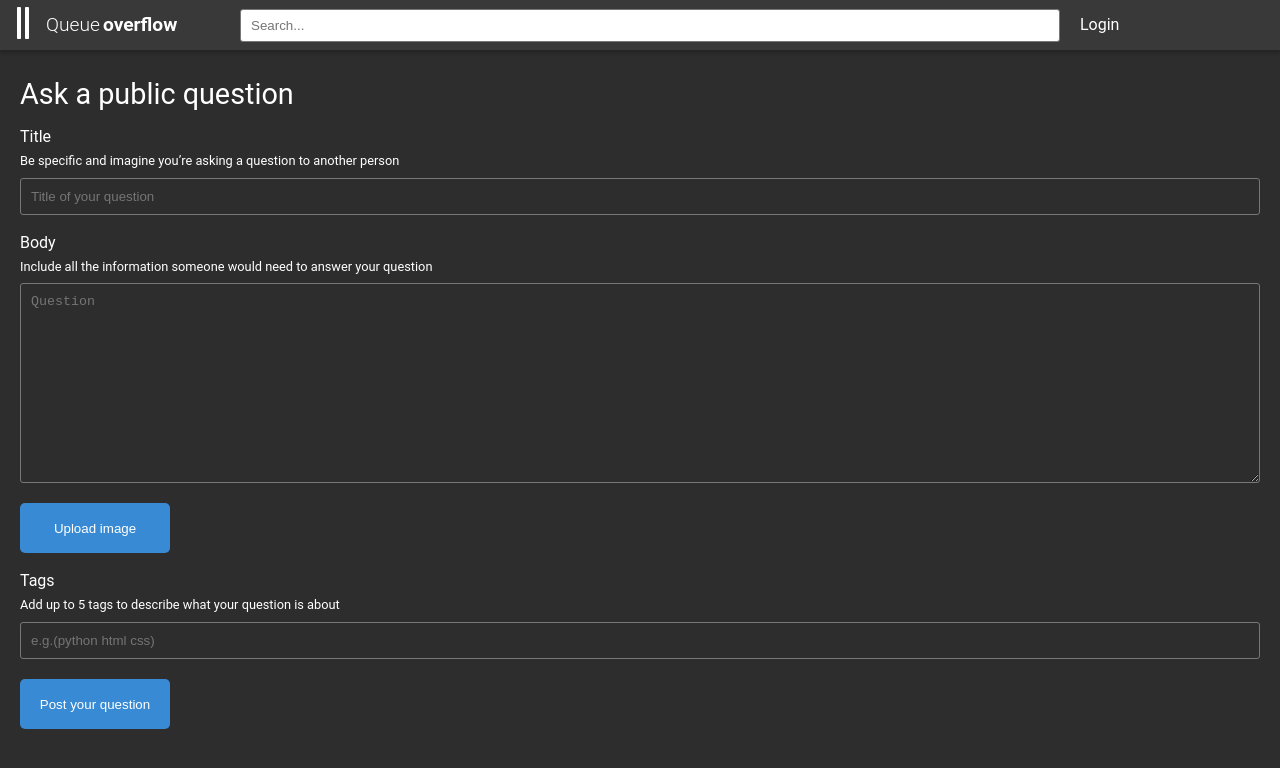
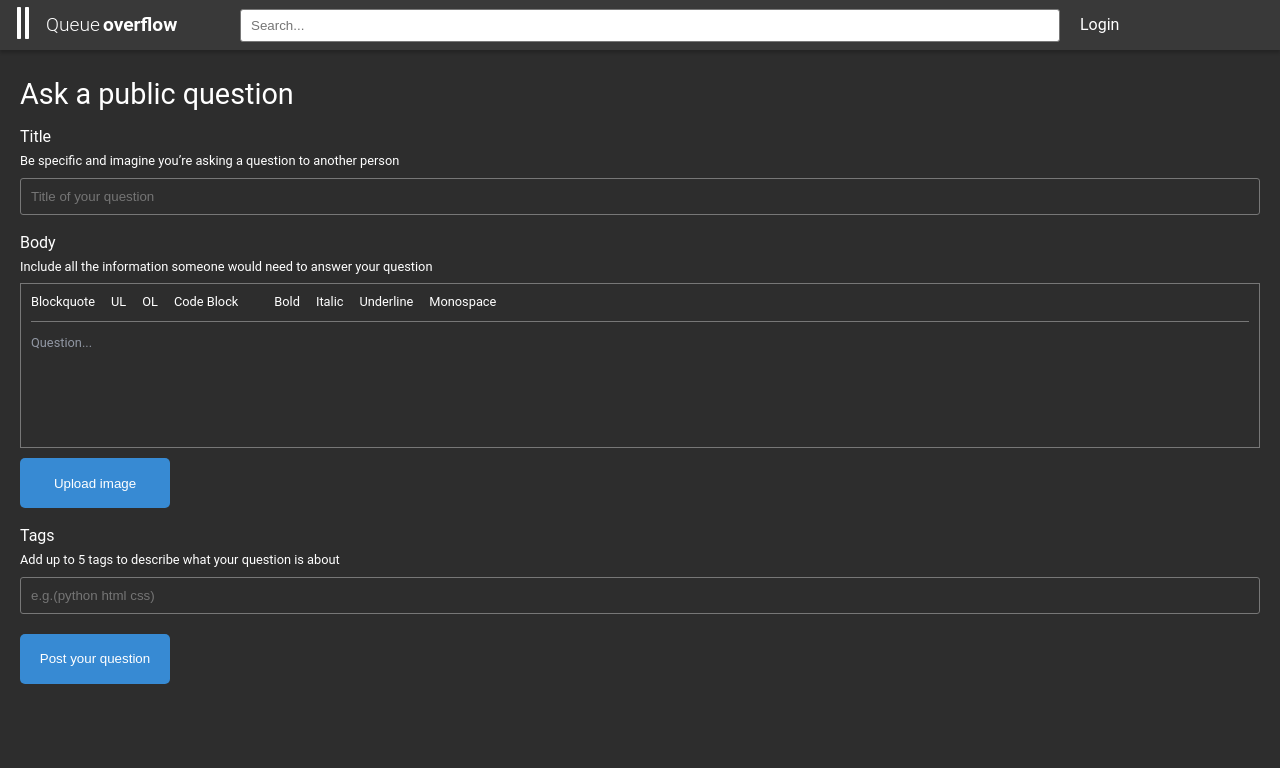
Before and after one commit to titichayajojo/Queue-overflow-project, a React (Create React App) app: page /AskPage in a window 1280 px wide. Shown: the top 768 px of the page. Built offline with nearby package versions, Linux system fonts and the light colour scheme.

Commit message:
[ADD] Text Editor (Draft.js)

```diff
--- /dev/null
+++ b/src/Components/Input/RichText.css
@@ -0,0 +1,59 @@
+.RichEditor-root {
+    background: #2d2d2d;
+    border: 1px solid #777;
+    font-size: 0.8rem;
+    padding: 10px;
+    margin-bottom: 10px;
+  }
+
+  .RichEditor-editor {
+    border-top: 1px solid #777;
+    cursor: text;
+    margin-top: 10px;
+  }
+
+  .RichEditor-editor .public-DraftEditorPlaceholder-root,
+  .RichEditor-editor .public-DraftEditor-content {
+    margin: 0 -15px -15px;
+    padding: 15px;
+  }
+
+  .RichEditor-editor .public-DraftEditor-content {
+    min-height: 100px;
+  }
+
+  .RichEditor-hidePlaceholder .public-DraftEditorPlaceholder-root {
+    display: none;
+  }
+
+  .RichEditor-editor .RichEditor-blockquote {
+    border-left: 5px solid #eee;
+    color: #666;
+    font-family: 'Hoefler Text', 'Georgia', serif;
+    font-style: italic;
+    margin: 16px 0;
+    padding: 10px 20px;
+  }
+
+  .RichEditor-editor .public-DraftStyleDefault-pre {
+    background-color: rgba(0, 0, 0, 0.05);
+    padding: 20px;
+  }
+
+  .RichEditor-controls {
+    margin-right: 20px;
+    margin-bottom: 5px;
+    user-select: none;
+    display: inline;
+  }
+
+  .RichEditor-styleButton {
+    cursor: pointer;
+    margin-right: 16px;
+    padding: 2px 0;
+    display: inline-block;
+  }
+
+  .RichEditor-activeButton {
+    color: #5890ff;
+  }
--- /dev/null
+++ b/src/Components/Input/RichTextEditor.js
@@ -0,0 +1,198 @@
+import React from 'react';
+import {Editor, EditorState, RichUtils, getDefaultKeyBinding} from 'draft-js';
+import './RichText.css';
+import '../../../node_modules/draft-js/dist/Draft.css'
+
+class RichTextEditor extends React.Component {
+    constructor(props) {
+      super(props);
+      this.state = {editorState: EditorState.createEmpty()};
+
+      this.focus = () => this.refs.editor.focus();
+      this.onChange = (editorState) => this.setState({editorState});
+
+      this.handleKeyCommand = this._handleKeyCommand.bind(this);
+      this.mapKeyToEditorCommand = this._mapKeyToEditorCommand.bind(this);
+      this.toggleBlockType = this._toggleBlockType.bind(this);
+      this.toggleInlineStyle = this._toggleInlineStyle.bind(this);
+    }
+
+    _handleKeyCommand(command, editorState) {
+      const newState = RichUtils.handleKeyCommand(editorState, command);
+      if (newState) {
+        this.onChange(newState);
+        return true;
+      }
+      return false;
+    }
+
+    _mapKeyToEditorCommand(e) {
+      if (e.keyCode === 9 /* TAB */) {
+        const newEditorState = RichUtils.onTab(
+          e,
+          this.state.editorState,
+          4, /* maxDepth */
+        );
+        if (newEditorState !== this.state.editorState) {
+          this.onChange(newEditorState);
+        }
+        return;
+      }
+      return getDefaultKeyBinding(e);
+    }
+
+    _toggleBlockType(blockType) {
+      this.onChange(
+        RichUtils.toggleBlockType(
+          this.state.editorState,
+          blockType
+        )
+      );
+    }
+
+    _toggleInlineStyle(inlineStyle) {
+      this.onChange(
+        RichUtils.toggleInlineStyle(
+          this.state.editorState,
+          inlineStyle
+        )
+      );
+    }
+
+    render() {
+      const {editorState} = this.state;
+
+      // If the user changes block type before entering any text, we can
+      // either style the placeholder or hide it. Let's just hide it now.
+      let className = 'RichEditor-editor';
+      var contentState = editorState.getCurrentContent();
+      if (!contentState.hasText()) {
+        if (contentState.getBlockMap().first().getType() !== 'unstyled') {
+          className += ' RichEditor-hidePlaceholder';
+        }
+      }
+
+      return (
+        <div className="RichEditor-root">
+          <BlockStyleControls
+            editorState={editorState}
+            onToggle={this.toggleBlockType}
+          />
+          <InlineStyleControls
+            editorState={editorState}
+            onToggle={this.toggleInlineStyle}
+          />
+          <div className={className} onClick={this.focus}>
+            <Editor
+              blockStyleFn={getBlockStyle}
+              customStyleMap={styleMap}
+              editorState={editorState}
+              handleKeyCommand={this.handleKeyCommand}
+              keyBindingFn={this.mapKeyToEditorCommand}
+              onChange={this.onChange}
+              placeholder="Question..."
+              ref="editor"
+              spellCheck={true}
+            />
+          </div>
+        </div>
+      );
+    }
+  }
+
+  // Custom overrides for "code" style.
+  const styleMap = {
+    CODE: {
+      backgroundColor: 'rgba(0, 0, 0, 0.05)',
+      fontFamily: '"Inconsolata", "Menlo", "Consolas", monospace',
+      fontSize: 16,
+      padding: 2,
+    },
+  };
+
+  function getBlockStyle(block) {
+    switch (block.getType()) {
+      case 'blockquote': return 'RichEditor-blockquote';
+      default: return null;
+    }
+  }
+
+  class StyleButton extends React.Component {
+    constructor() {
+      super();
+      this.onToggle = (e) => {
+        e.preventDefault();
+        this.props.onToggle(this.props.style);
+      };
+    }
+
+    render() {
+      let className = 'RichEditor-styleButton';
+      if (this.props.active) {
+        className += ' RichEditor-activeButton';
+      }
+
+      return (
+        <span className={className} onMouseDown={this.onToggle}>
+          {this.props.label}
+        </span>
+      );
+    }
+  }
+
+  const BLOCK_TYPES = [
+    {label: 'Blockquote', style: 'blockquote'},
+    {label: 'UL', style: 'unordered-list-item'},
+    {label: 'OL', style: 'ordered-list-item'},
+    {label: 'Code Block', style: 'code-block'},
+  ];
+
+  const BlockStyleControls = (props) => {
+    const {editorState} = props;
+    const selection = editorState.getSelection();
+    const blockType = editorState
+      .getCurrentContent()
+      .getBlockForKey(selection.getStartKey())
+      .getType();
+
+    return (
+      <div className="RichEditor-controls">
+        {BLOCK_TYPES.map((type) =>
+          <StyleButton
+            key={type.label}
+            active={type.style === blockType}
+            label={type.label}
+            onToggle={props.onToggle}
+            style={type.style}
+          />
+        )}
+      </div>
+    );
+  };
+
+  var INLINE_STYLES = [
+    {label: 'Bold', style: 'BOLD'},
+    {label: 'Italic', style: 'ITALIC'},
+    {label: 'Underline', style: 'UNDERLINE'},
+    {label: 'Monospace', style: 'CODE'},
+  ];
+
+  const InlineStyleControls = (props) => {
+    const currentStyle = props.editorState.getCurrentInlineStyle();
+
+    return (
+      <div className="RichEditor-controls">
+        {INLINE_STYLES.map((type) =>
+          <StyleButton
+            key={type.label}
+            active={currentStyle.has(type.style)}
+            label={type.label}
+            onToggle={props.onToggle}
+            style={type.style}
+          />
+        )}
+      </div>
+    );
+  };
+
+  export default RichTextEditor
--- a/src/Screens/AskPage.js
+++ b/src/Screens/AskPage.js
@@ -1,4 +1,5 @@
 import styled from "styled-components";
+import RichEditorEditor from '../Components/Input/RichTextEditor'
 import { Link } from "react-router-dom";
 
 const Container = styled.div`
@@ -75,7 +76,7 @@
         <TipLabel>
           Include all the information someone would need to answer your question
         </TipLabel>
-        <QuestionBodyText placeholder="Question"></QuestionBodyText>
+        <RichEditorEditor></RichEditorEditor>
         <BlueButton>Upload image</BlueButton>
         <StyledHeader2>Tags</StyledHeader2>
         <TipLabel>
```
